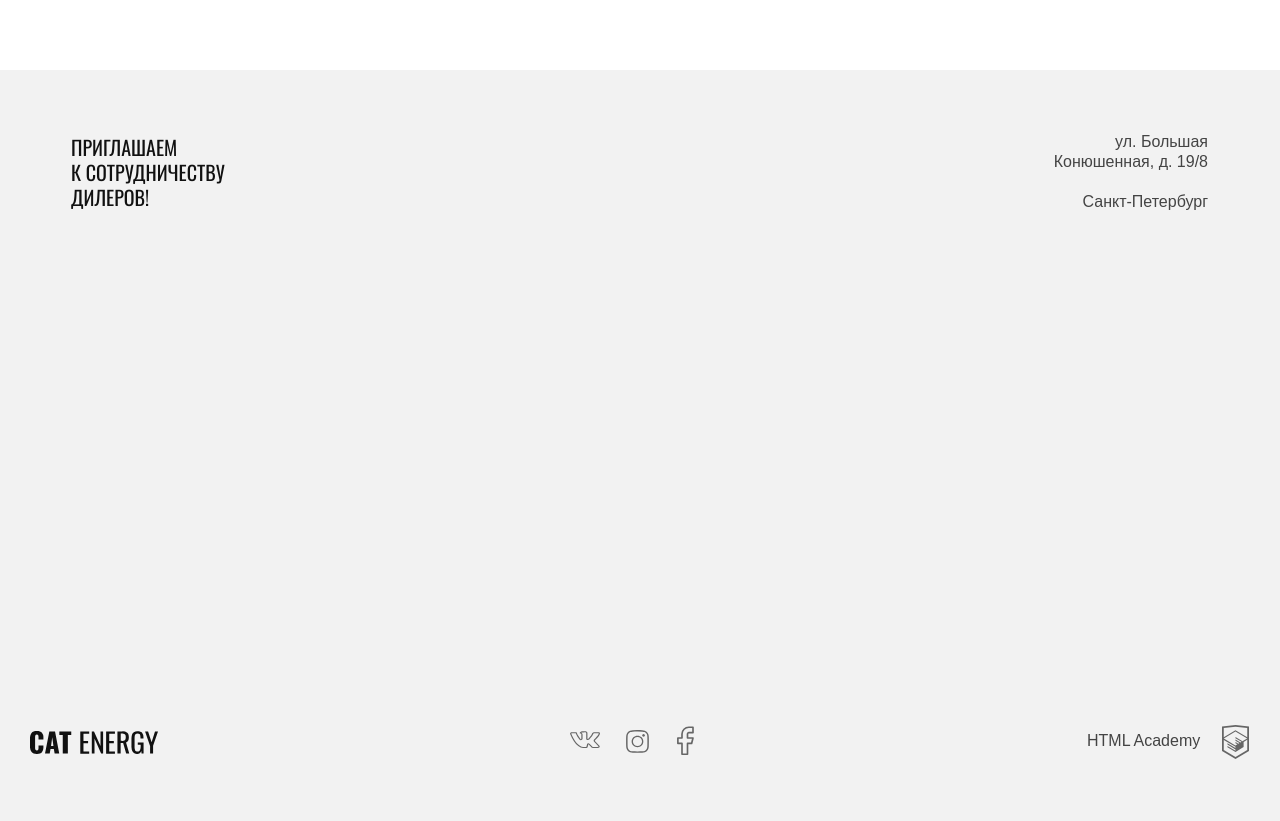
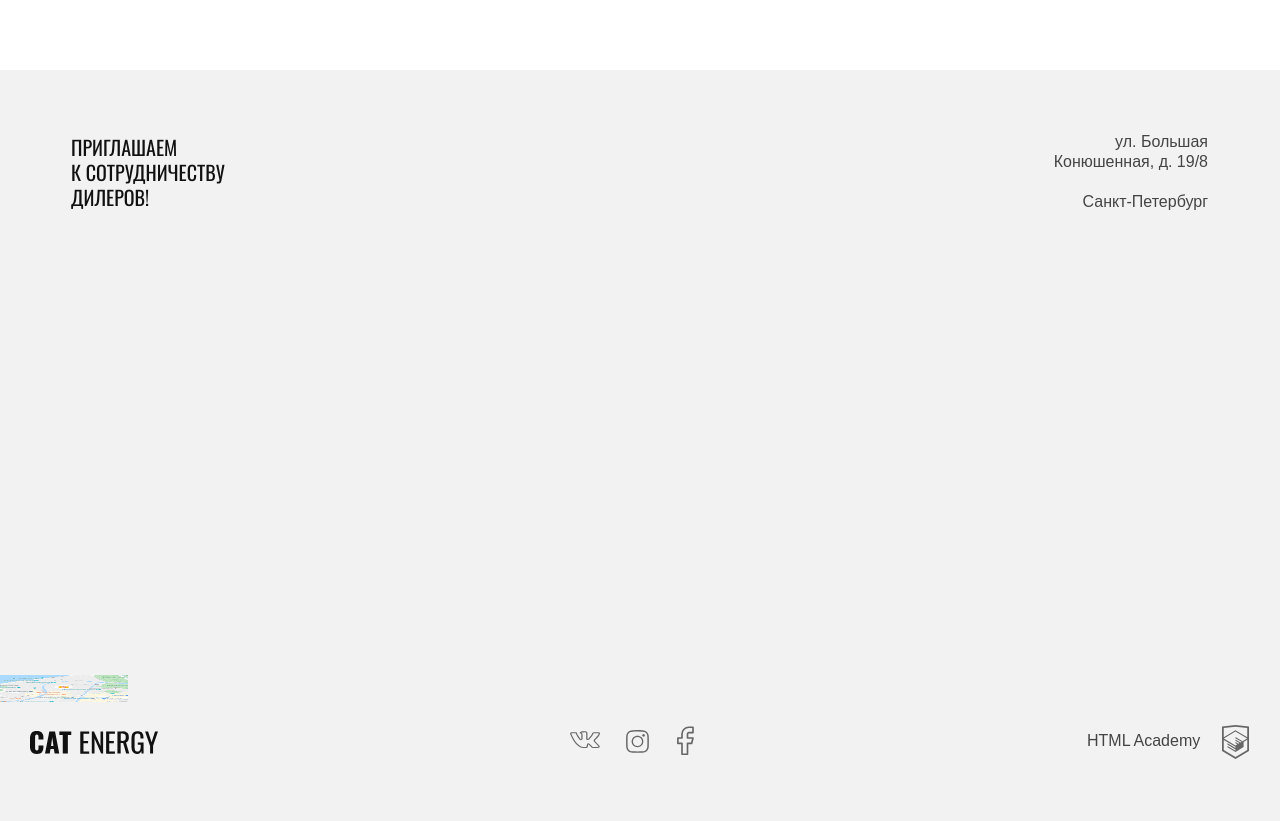
Before and after one commit to Ostin63/661093-cat-energy-22, a website: page source/form.html in a window 1280 px wide. Shown: the part 1850-2671 px from the top of the page. Drawn offline with nearby package versions, Linux system fonts and the light colour scheme; files that its build step writes are made by us from their sources.

```diff
--- a/source/form.html
+++ b/source/form.html
@@ -154,7 +154,7 @@
     <div class="footer__map">
       <iframe class="footer__iframe"
         src="https://yandex.ru/map-widget/v1/?um=constructor%3A3993b2eae56783a7ec18ef27754b192f34c91cda61448cd94b8d2c8ccc37fada&amp;source=constructor" frameborder="0"></iframe>
-      <img class="visually-hidden" src="img/map/map-mobil.jpg" alt="">
+      <img class="footer__logo-svg" src="img/map/map-mobil.jpg" alt="">
     </div>
     <div class="footer__bottom">
       <a class="footer__logo" href="index.html">
```
